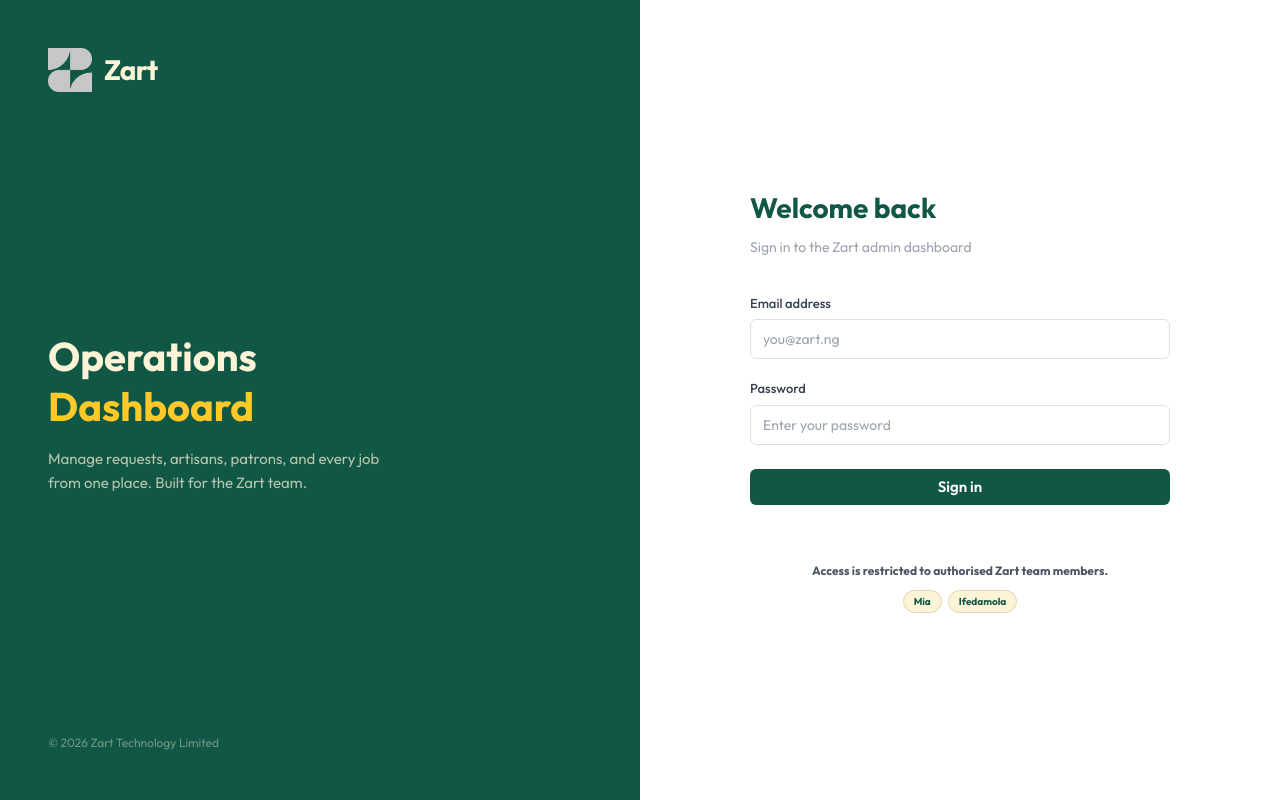
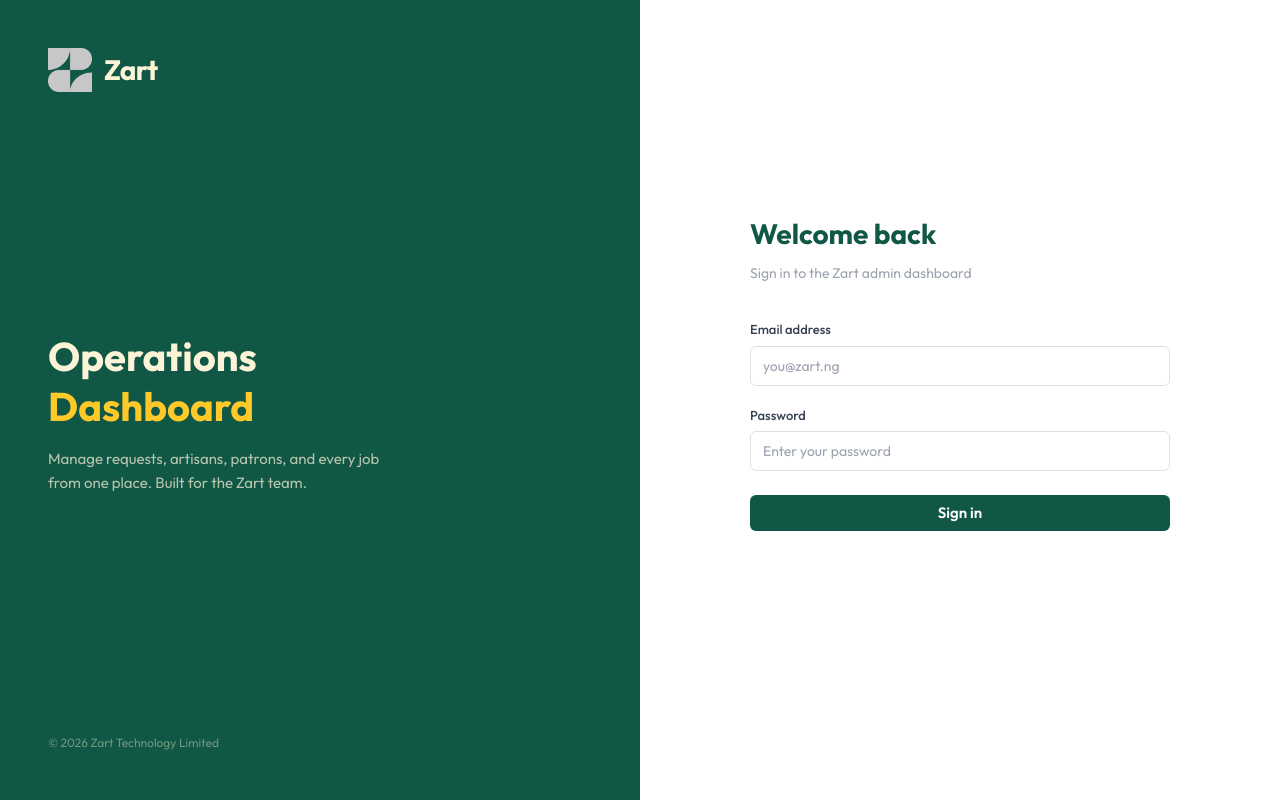
Before and after one commit to ZartHQ/dashboard-v1, a Next.js app: page / in a window 1280 px wide. Built offline with nearby package versions, Linux system fonts and the light colour scheme; no server answers.

Commit message:
refactor: remove unused admin display

```diff
--- a/src/app/page.tsx
+++ b/src/app/page.tsx
@@ -1,10 +1,8 @@
 "use client";
 
-import { ADMINS } from "../features/auth/admins";
 import { useLoginForm } from "../features/auth/hooks";
 import { Button } from "@/components/ui/Button";
 import { Input } from "@/components/ui/Input";
-import { Badge } from "@/components/ui/Badge";
 import { cn } from "@/lib/utils";
 
 export default function LoginPage() {
@@ -92,21 +90,6 @@ export default function LoginPage() {
           </form>
 
           <hr className="border-none border-t border-gray-100 my-7" />
-
-          <p className="text-[12px] text-gray-400 text-center leading-relaxed">
-            <strong className="text-gray-600">Access is restricted to authorised Zart team members.</strong>
-          </p>
-          <div className="flex flex-wrap gap-1.5 justify-center mt-[10px]">
-            {ADMINS.map((a) => (
-              <Badge
-                key={a.id}
-                variant="pending"
-                className="px-[10px] py-[3px] rounded-[20px] text-[#115746] border-[#e0d5b0]"
-              >
-                {a.name}
-              </Badge>
-            ))}
-          </div>
         </div>
       </div>
     </div>
```
